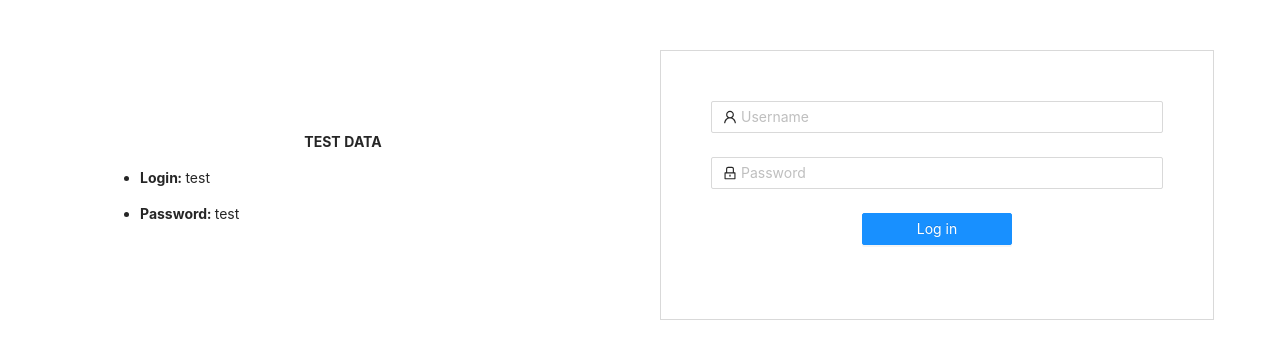
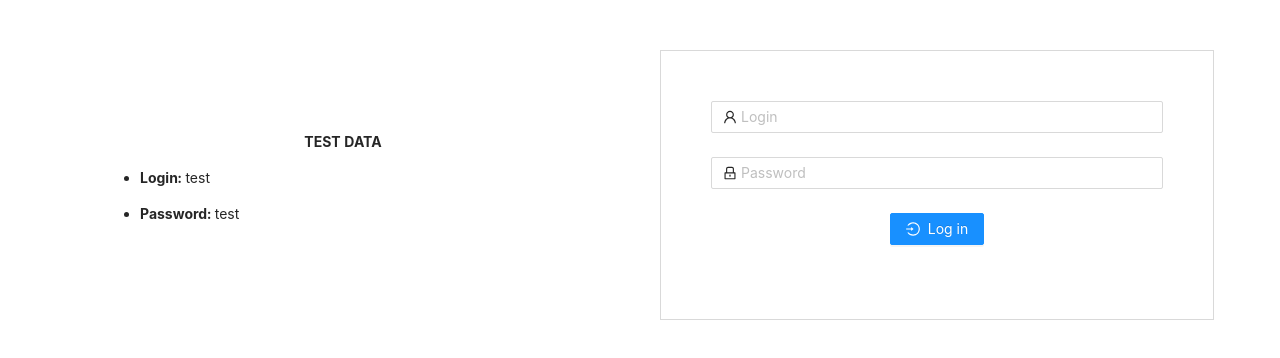
Before and after one commit to NinZZya/todo-react, a React (Create React App) app: page / in a window 1280 px wide. Shown: the top 358 px of the page. Built offline with nearby package versions, Linux system fonts and the light colour scheme.

Commit message:
Create FormLogin

```diff
--- a/src/components/forms/FormLogin/FormLogin.tsx
+++ b/src/components/forms/FormLogin/FormLogin.tsx
@@ -1,22 +1,41 @@
 import React from 'react';
-import { Form, Input, Button } from 'antd';
-import { UserOutlined, LockOutlined } from '@ant-design/icons';
+import { Action } from 'redux';
+import { ThunkDispatch } from 'redux-thunk';
+import { connect } from 'react-redux';
+import { Form, Input, Button, message } from 'antd';
+import { UserOutlined, LockOutlined, LoginOutlined } from '@ant-design/icons';
+import { Operation } from '../../../reducer/user/user';
+import { getAuthorizationStatus } from '../../../reducer/user/selectors';
+import { AuthorizationStatus } from '../../../const';
+import { TAppState, TAuthData } from '../../../types';
+interface TProps {
+  authorizationStatus: string;
+  login: (authData: TAuthData) => void;
+}
 
+const FormLogin = (props: TProps) => {
+  const { authorizationStatus, login } = props;
 
-const FormLogin = () => {
+  if (authorizationStatus === AuthorizationStatus.AUTH_ERROR) {
+    message.error('Bad login or password');
+  }
+
   return (
     <Form
       name="normal_login"
       className="login-form"
       initialValues={{ remember: true }}
-      onFinish={() => console.log('Finish')}
+      onFinish={(authData) => login({
+        login: authData.login,
+        password: authData.password,
+      })}
       style={{ padding: '50px', border: '1px solid #d9d9d9' }}
     >
       <Form.Item
-        name="username"
-        rules={[{ required: true, message: 'Please input your Username!' }]}
+        name="login"
+        rules={[{ required: true, message: 'Please input your Login!' }]}
       >
-        <Input prefix={<UserOutlined className="site-form-item-icon" />} placeholder="Username" />
+        <Input prefix={<UserOutlined className="site-form-item-icon" />} placeholder="Login" />
       </Form.Item>
       <Form.Item
         name="password"
@@ -29,12 +48,24 @@ const FormLogin = () => {
         />
       </Form.Item>
       <Form.Item style={{ textAlign: 'center' }}>
-        <Button type="primary" htmlType="submit" className="login-form-button" style={{ width: '150px' }}>
-          Log in
+        <Button type="primary" htmlType="submit" className="login-form-button">
+          <LoginOutlined /> Log in
         </Button>
       </Form.Item>
     </Form>
   );
 };
 
-export default FormLogin;
+export { FormLogin };
+
+const mapStateToProps = (state: TAppState) => ({
+  authorizationStatus: getAuthorizationStatus(state),
+});
+
+const mapDispatchToProps = (dispatch: ThunkDispatch<TAppState, void, Action>) => ({
+  login(authData: TAuthData) {
+    dispatch(Operation.login(authData))
+  }
+});
+
+export default connect(mapStateToProps, mapDispatchToProps)(FormLogin);
```
